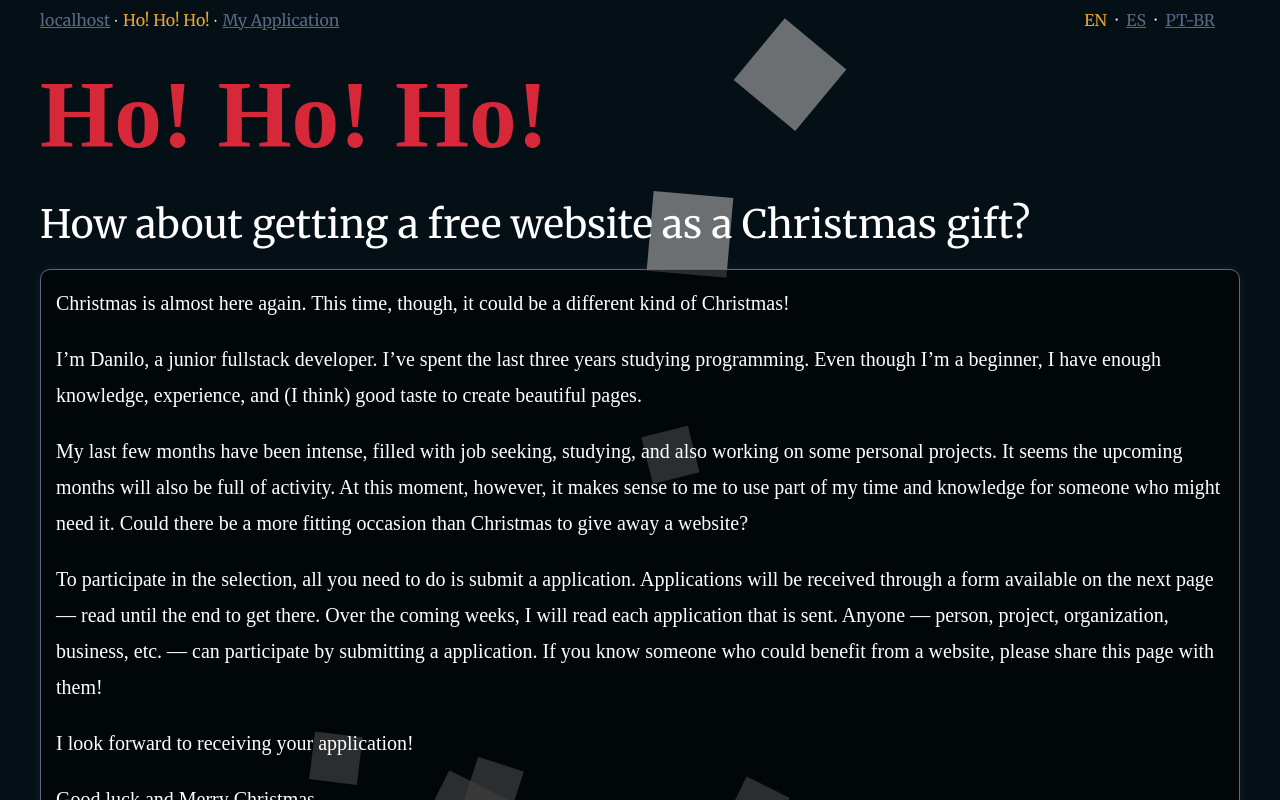
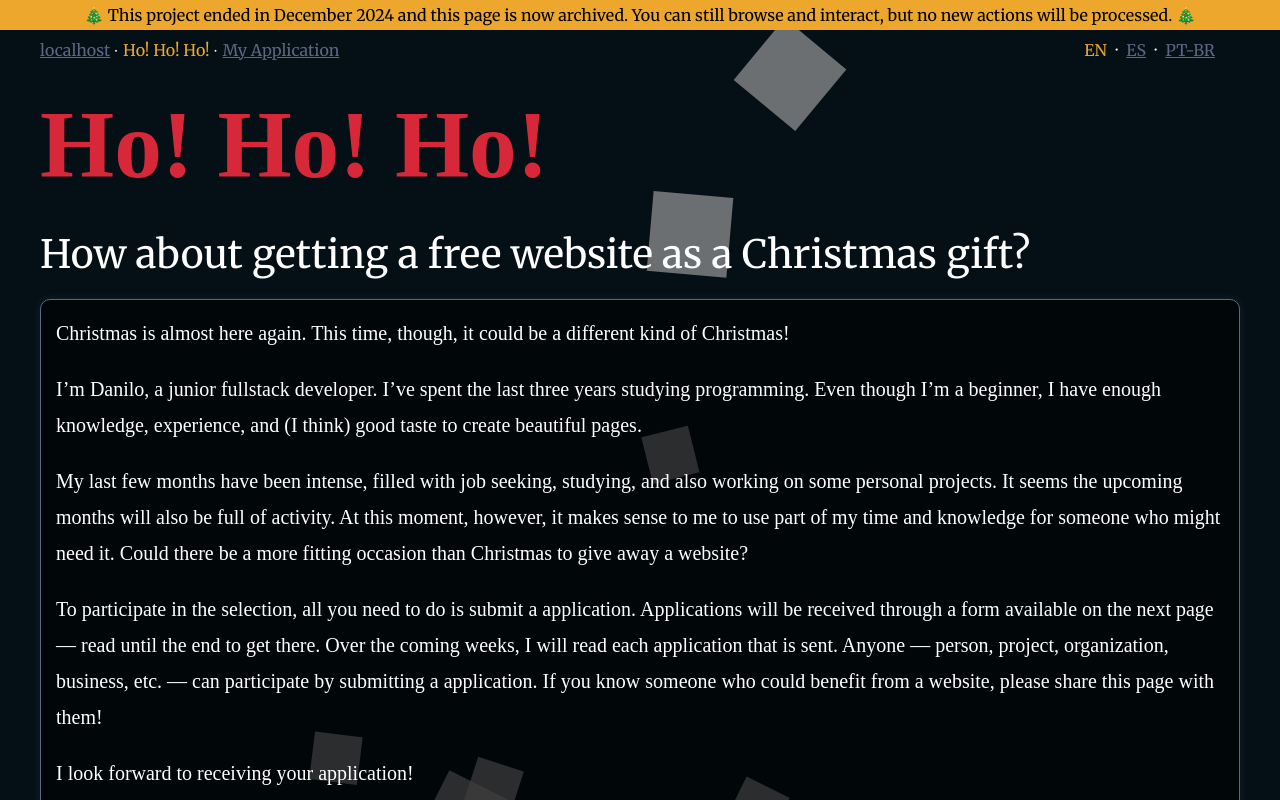
Before and after one commit to danilocangucu/my-website, a React (Create React App) app: page /hohoho in a window 1280 px wide. Shown: the top 800 px of the page. Built offline with nearby package versions, Linux system fonts and the light colour scheme; grey boxes are pictures that could not be loaded; a web font is replaced by a local one.

Commit message:
added TopBar component, styles and translations

```diff
--- a/src/App.css
+++ b/src/App.css
@@ -1681,3 +1681,7 @@ textarea {
   width: 100px;
   height: 100px;
 }
+/* TOP BAR */
+.text-align--center {
+  text-align: center;
+}
--- /dev/null
+++ b/src/pages/Hohoho/components-shared/TopBar.tsx
@@ -0,0 +1,27 @@
+import React from 'react'
+import { useTranslation } from 'react-i18next';
+import useFadeInAnimation from '../hooks/useFadeInAnimation';
+
+type TopBarProp = {
+    delay?: number;
+};
+
+const TopBar: React.FC<TopBarProp> = ({ delay }) => {
+    const { sectionRef, isVisible } = useFadeInAnimation({
+        delay: (delay ? delay : 3500),
+    });
+
+    const { t } = useTranslation("hohoho/shared");
+
+    if (!isVisible) {
+        return null;
+    }
+
+    return (
+        <section className="bg-quaternary padding--space-3xs" ref={sectionRef} style={{ opacity: 0 }}>
+            <div className="u-container merriweather-regular text-align--center text-black">🎄 {t("top-bar-text")} 🎄</div>
+        </section>
+    )
+}
+
+export default TopBar
--- a/src/pages/Hohoho/pages/ApplicationPage/ApplicationPage.tsx
+++ b/src/pages/Hohoho/pages/ApplicationPage/ApplicationPage.tsx
@@ -12,6 +12,7 @@ import Footer from '../../components-elements/Footer';
 import NavBar from '../../components-shared/NavBar/NavBar';
 import SentApplication from './components/SentApplication/SentApplication';
 import SnowLoading from './SnowLoading';
+import TopBar from '../../components-shared/TopBar';
 
 // TODO refactor ApplicationPage
 // TODO check GSAP error in console coming from ApplicationPage
@@ -60,6 +61,7 @@ function ApplicationPage() {
 
     return (
         <>
+            <TopBar delay={500} />
             <NavBar showLogout={isLoggedIn} delay={500} />
             <IntroApplication separator="branch1" isLoggedIn={isLoggedIn} isComplete={isComplete} />
             {isComplete ? <SentApplication /> : <ApplicationForm />}
--- a/src/pages/Hohoho/pages/LandingPage/LandingPage.tsx
+++ b/src/pages/Hohoho/pages/LandingPage/LandingPage.tsx
@@ -1,8 +1,6 @@
 import React from 'react'
 import gsap from 'gsap'
-import { Helmet } from 'react-helmet';
 import { useSelector } from 'react-redux'
-import { useTranslation } from 'react-i18next'
 
 import HohohoAnimation from '../../components-animations/HohohoAnimation'
 import IntroLanding from './components/IntroLanding'
@@ -12,7 +10,7 @@ import CallToAction from './components/CallToAction'
 import Footer from '../../components-elements/Footer'
 import NavBar from '../../components-shared/NavBar/NavBar'
 import { RootState } from '../../../../redux/store'
-import { BASE_URL } from '../../utils/HohohoUtils';
+import TopBar from '../../components-shared/TopBar'
 
 function LandingPage() {
     // TODO the following GSAP animation needs to be refactored
@@ -21,29 +19,15 @@ function LandingPage() {
         duration: 0.7,
     });
 
-    const { t } = useTranslation("hohoho/landing-page");
-
     const applicationData = useSelector((state: RootState) => state.hohoho.applicationData);
     const currentLanguage = useSelector((state: RootState) => state.hohoho.language) as "en" | "es" | "ptbr";
 
     const isLoggedIn = !!applicationData;
-    const imageUrl = `${BASE_URL}/hohoho-preview.png`;
 
     return (
         <>
-            <Helmet>
-                <title>{t("title")}</title>
-                <meta property="og:url" content="https://danilocangucu.net/hohoho" />
-                <meta name="description" content={t("description")} />
-                <meta property="og:title" content={t('myApplication.title')} />
-                <meta property="og:description" content={t('myApplication.description')} />
-                <meta property="og:image" content={imageUrl} />
-                <meta property="og:image:alt" content={t('myApplication.imageAlt')} />
-                <meta property="og:image:width" content="1200" />
-                <meta property="og:image:height" content="630" />
-                <meta property="og:type" content="website" />
-            </Helmet>
             <HohohoAnimation />
+            <TopBar />
             <NavBar showLogout={isLoggedIn} />
             <IntroLanding separator="branch1" />
             <Deadlines separator="lights" language={currentLanguage} />
--- a/src/pages/Hohoho/translations/shared/en.json
+++ b/src/pages/Hohoho/translations/shared/en.json
@@ -1,5 +1,6 @@
 {
   "breadcrumbs-hohoho": "Ho! Ho! Ho!",
   "breadcrumbs-my-application": "My Application",
-  "logout-button": "LOGOUT"
+  "logout-button": "LOGOUT",
+  "top-bar-text": "This project ended in December 2024 and this page is now archived. You can still browse and interact, but no new actions will be processed."
 }
--- a/src/pages/Hohoho/translations/shared/es.json
+++ b/src/pages/Hohoho/translations/shared/es.json
@@ -1,5 +1,6 @@
 {
   "breadcrumbs-hohoho": "¡Ho! ¡Ho! ¡Ho!",
   "breadcrumbs-my-application": "Mi Propuesta",
-  "logout-button": "SALIR"
+  "logout-button": "SALIR",
+  "top-bar-text": "Este proyecto finalizó en diciembre de 2024 y esta página está archivada. Aún puedes navegar e interactuar, pero no se procesarán nuevas acciones."
 }
--- a/src/pages/Hohoho/translations/shared/ptbr.json
+++ b/src/pages/Hohoho/translations/shared/ptbr.json
@@ -1,5 +1,6 @@
 {
   "breadcrumbs-hohoho": "Ho! Ho! Ho!",
   "breadcrumbs-my-application": "Minha Proposta",
-  "logout-button": "SAIR"
+  "logout-button": "SAIR",
+  "top-bar-text": "Este projeto finalizou em dezembro de 2024 e esta página está arquivada. Você pode navegar e interagir, mas nenhuma nova ação será processada."
 }
```
